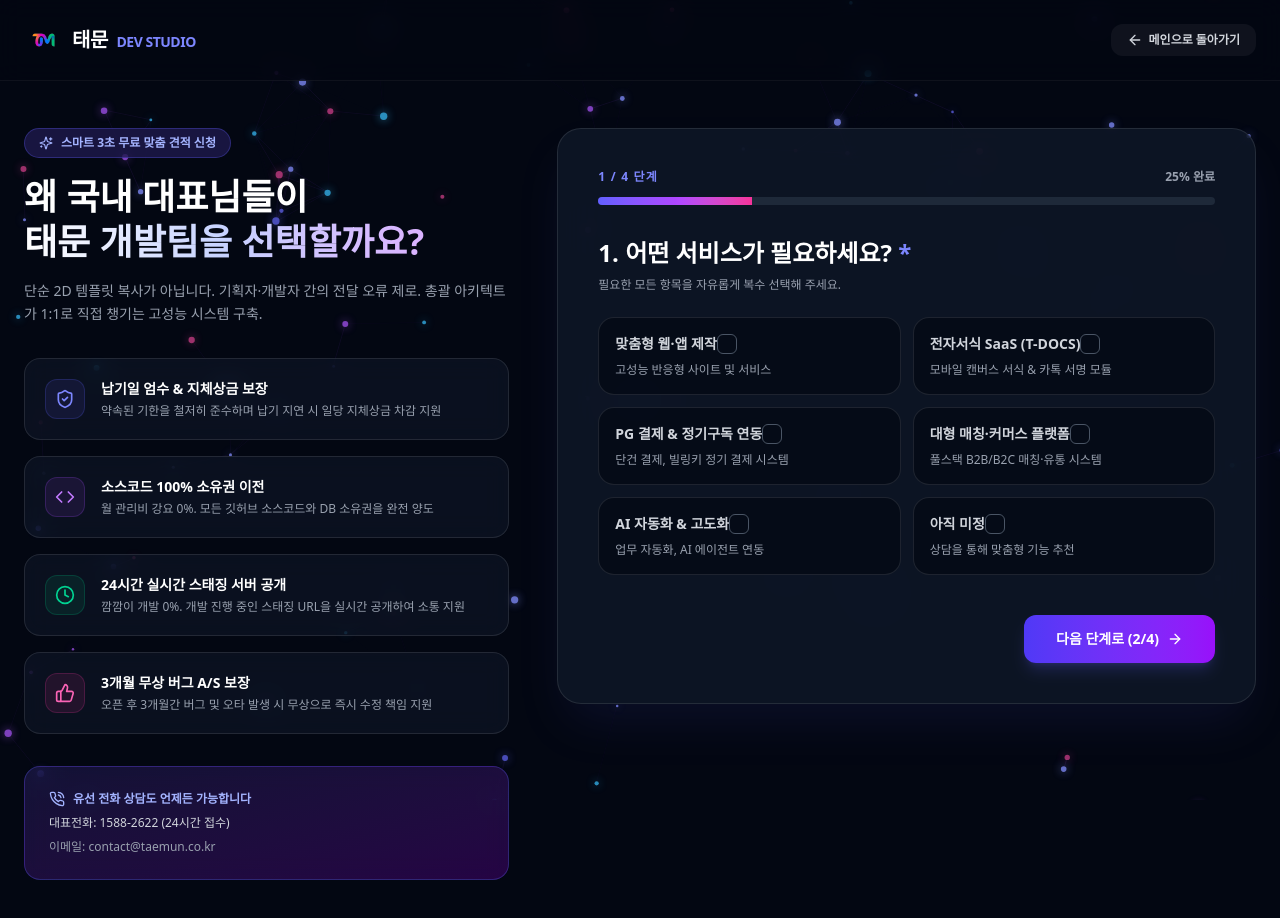
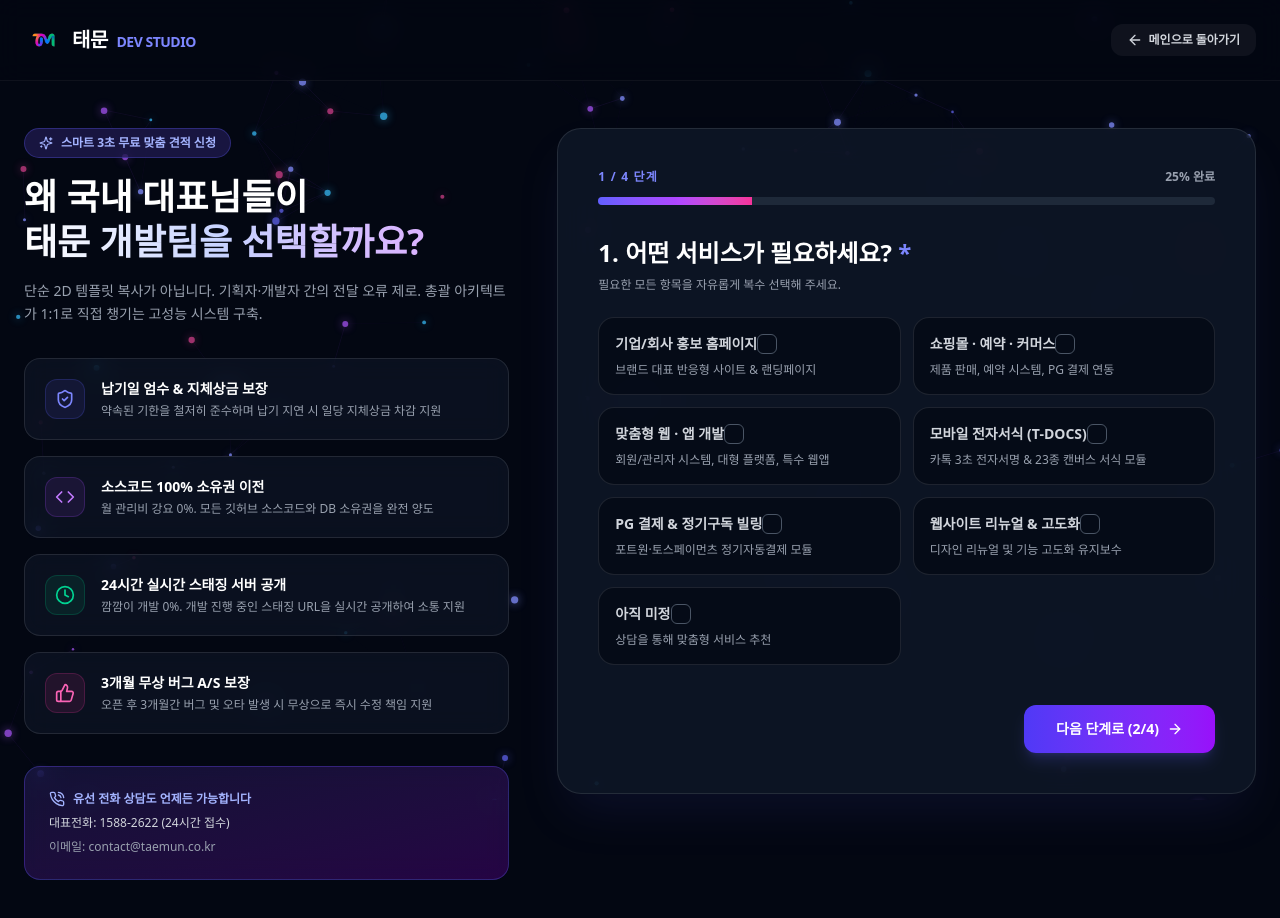
Before and after one commit to taemuntech/taemun-net, a Next.js app: page /inquiry in a window 1280 px wide. Shown: the top 918 px of the page. Built offline with nearby package versions, Linux system fonts and the light colour scheme.

Commit message:
refine_inquiry_service_options_with_tdocs

```diff
--- a/src/app/inquiry/page.tsx
+++ b/src/app/inquiry/page.tsx
@@ -37,12 +37,13 @@ export default function InquiryPage() {
   const [errorMessage, setErrorMessage] = useState("");
 
   const serviceOptions = [
-    { id: "custom-web-app", label: "맞춤형 웹·앱 제작", desc: "고성능 반응형 사이트 및 서비스" },
-    { id: "tdocs-saas", label: "전자서식 SaaS (T-DOCS)", desc: "모바일 캔버스 서식 & 카톡 서명 모듈" },
-    { id: "pg-billing", label: "PG 결제 & 정기구독 연동", desc: "단건 결제, 빌링키 정기 결제 시스템" },
-    { id: "platform-build", label: "대형 매칭·커머스 플랫폼", desc: "풀스택 B2B/B2C 매칭·유통 시스템" },
-    { id: "ai-automation", label: "AI 자동화 & 고도화", desc: "업무 자동화, AI 에이전트 연동" },
-    { id: "undecided", label: "아직 미정", desc: "상담을 통해 맞춤형 기능 추천" },
+    { id: "company-homepage", label: "기업/회사 홍보 홈페이지", desc: "브랜드 대표 반응형 사이트 & 랜딩페이지" },
+    { id: "shopping-mall", label: "쇼핑몰 · 예약 · 커머스", desc: "제품 판매, 예약 시스템, PG 결제 연동" },
+    { id: "custom-web-app", label: "맞춤형 웹 · 앱 개발", desc: "회원/관리자 시스템, 대형 플랫폼, 특수 웹앱" },
+    { id: "tdocs-saas", label: "모바일 전자서식 (T-DOCS)", desc: "카톡 3초 전자서명 & 23종 캔버스 서식 모듈" },
+    { id: "pg-billing", label: "PG 결제 & 정기구독 빌링", desc: "포트원·토스페이먼츠 정기자동결제 모듈" },
+    { id: "renewal-maintenance", label: "웹사이트 리뉴얼 & 고도화", desc: "디자인 리뉴얼 및 기능 고도화 유지보수" },
+    { id: "undecided", label: "아직 미정", desc: "상담을 통해 맞춤형 서비스 추천" },
   ];
 
   const budgetOptions = [
```
